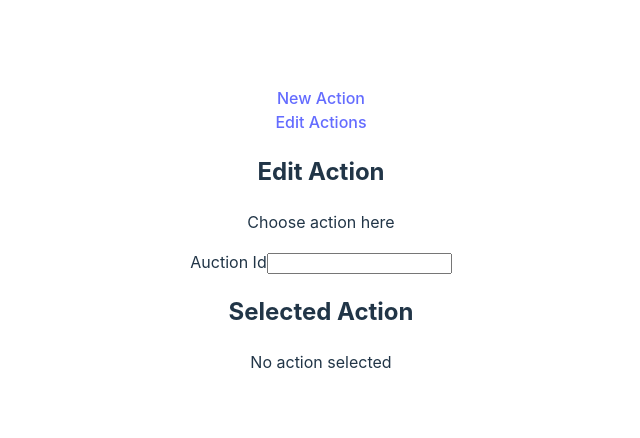
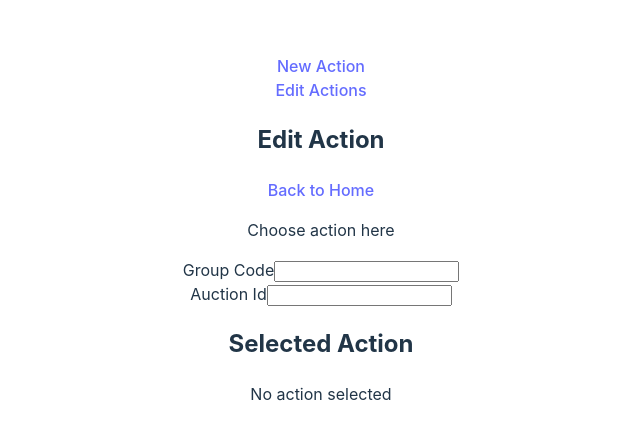
Before and after one commit to MikaelaJohansson/react-grupp, a React (Vite) app: page /EditAction in a window 1280 px wide. Shown: the part 162-600 px from the top of the page, without its empty margins (319-959 px from the left). Built offline with nearby package versions, Linux system fonts and the light colour scheme.

Commit message:
knapp nav till home page

```diff
--- a/src/ActionForm.jsx
+++ b/src/ActionForm.jsx
@@ -1,7 +1,7 @@
 
 import React, { useState } from 'react';
+import { NavLink } from 'react-router-dom';
 import axios from 'axios';
-
 
 const CreateAuction = () => {
   const [auctionData, setAuctionData] = useState({
@@ -36,7 +36,6 @@ const CreateAuction = () => {
     }
   };
 
-
   return (
     <div>
       <h2>Create a New Auction</h2>
@@ -63,6 +62,9 @@ const CreateAuction = () => {
         <button>Create Auction</button>
 
       </form>
+
+      {/* Knapp för att navigera tillbaka till home page */}
+      <NavLink to="/">Back to Home Page</NavLink>
     </div>
   );
 };
--- a/src/App.jsx
+++ b/src/App.jsx
@@ -1,8 +1,9 @@
+
+
 import { BrowserRouter, NavLink, Route, Routes } from 'react-router-dom';
 import ActionForm from './ActionForm';
 import EditAction from './EditAction';
 import './App.css';
-
 
 function App() {
   return (
@@ -14,9 +15,9 @@ function App() {
       </div>
       <div>
         <Routes>
-          <Route exact path="/ActionForm" element={<ActionForm />} />
-          <Route exact path="/EditAction" element={<EditAction/>} />
-
+          <Route path="/" element={<h2>Welcome to the Home Page</h2>} />
+          <Route path="/ActionForm" element={<ActionForm />} />
+          <Route path="/EditAction" element={<EditAction />} />
         </Routes>
       </div>
     </BrowserRouter>
--- a/src/EditAction.jsx
+++ b/src/EditAction.jsx
@@ -1,14 +1,14 @@
+
 import React, { useEffect, useState } from 'react';
 import axios from 'axios';
-
+import { NavLink } from 'react-router-dom';
 
 const EditAction = () => {
   const [data, setData] = useState(null);
   const [post, setPost] = useState({
-    GroupCode: "",
+    GroupCode: '',
     AuctionId: ''
   });
-
   const [editable, setEditable] = useState(false);
 
   useEffect(() => {
@@ -25,7 +25,6 @@ const EditAction = () => {
 
     fetchData();
   }, [post.AuctionId]);
-
 
   useEffect(() => {
     const fetchAuctionId = async () => {
@@ -53,7 +52,7 @@ const EditAction = () => {
       if (data && data.StartingPrice === 0) {
         await axios.delete(`https://auctioneer.azurewebsites.net/auction/${post.GroupCode}/${post.AuctionId}`);
         console.log('Action deleted successfully');
-
+        setData(null); // Återställ data till null efter delete
       }
     } catch (error) {
       console.error('Error deleting action:', error);
@@ -69,6 +68,7 @@ const EditAction = () => {
       await axios.put(`https://auctioneer.azurewebsites.net/auction/b3c/${post.AuctionId}`, data);
       console.log('Auction updated successfully');
       setEditable(false);
+      setData(null); // Återställ data till null efter submit
     } catch (error) {
       console.error('Error updating auction:', error);
     }
@@ -78,11 +78,17 @@ const EditAction = () => {
     <>
       <h2>Edit Action</h2>
 
+      <div>
+        <NavLink to="/">Back to Home</NavLink> {/* Länk till startsidan */}
+      </div>
+
       <p>Choose action here</p>
       <form>
+        <label>Group Code</label>
+        <input type="text" name="GroupCode" value={post.GroupCode} onChange={handleInput} />
+        <br />
         <label>Auction Id</label>
         <input type="text" name="AuctionId" value={post.AuctionId} onChange={handleInput} />
-        <br />
       </form>
 
       <h2>Selected Action</h2>
@@ -131,7 +137,6 @@ const EditAction = () => {
       ) : (
         <p>No action selected</p>
       )}
-
     </>
   );
 };
```
